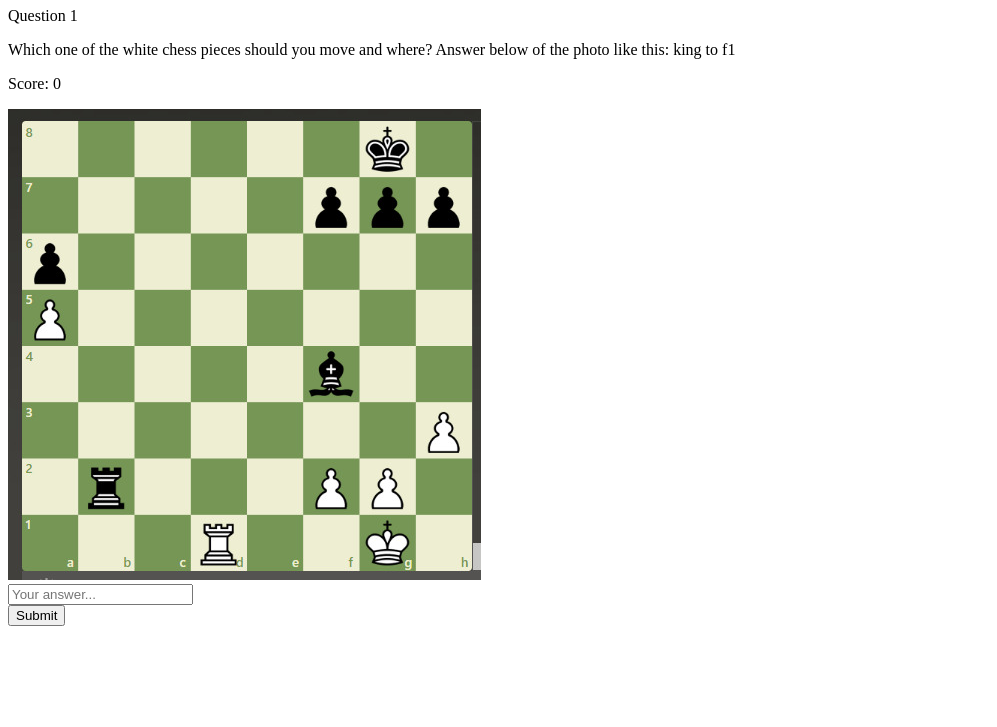
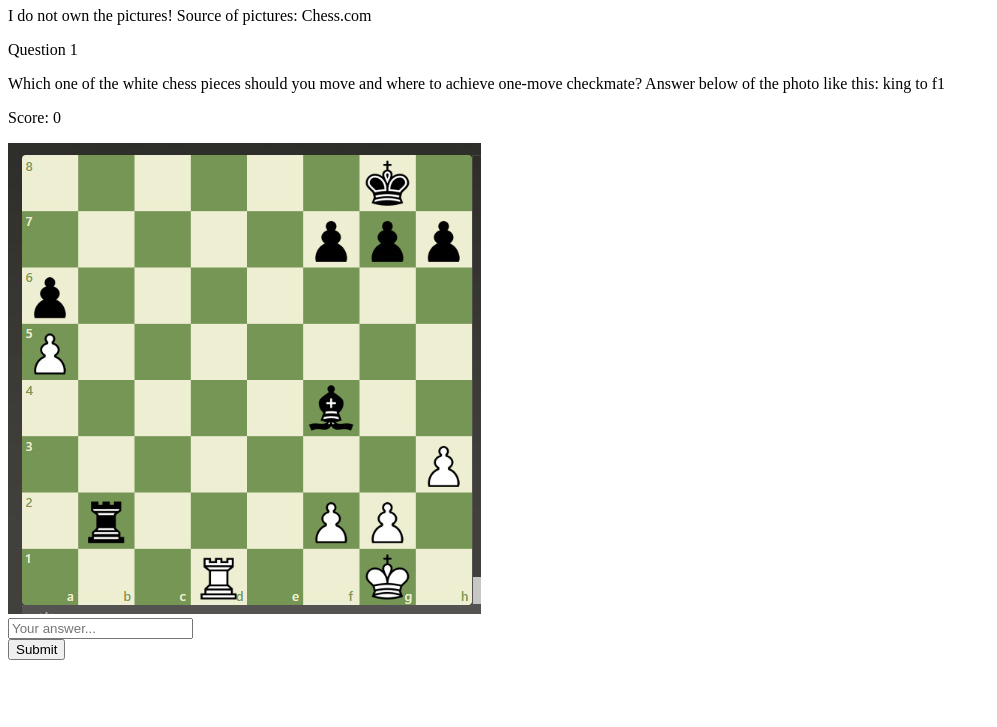
Before and after one commit to mikakorkiakoski/javascripttehtava1, a plain HTML site: page index.html in a window 1280 px wide. Shown: the part 73-800 px from the top of the page, without its empty margins (0-997 px from the left). Drawn offline with Linux system fonts and the light colour scheme; files that its build step writes are made by us from their sources.

Commit message:
Update index.html

```diff
--- a/index.html
+++ b/index.html
@@ -8,8 +8,9 @@
 </head>
 <body>
     <h1>One-Move Checkmate Quiz JavaScript T1 by Mika</h1>
+    <p> I do not own the pictures! Source of pictures: Chess.com</p>
     <p id="questionNumber">Question 1</p>
-    <p id="questionAndExample">Which one of the white chess pieces should you move and where? Answer below of the photo like this: king to f1</p>
+    <p id="questionAndExample">Which one of the white chess pieces should you move and where to achieve one-move checkmate? Answer below of the photo like this: king to f1</p>
     <p id="score">Score: 0</p>
 
     <div class="quiz-container">
```
